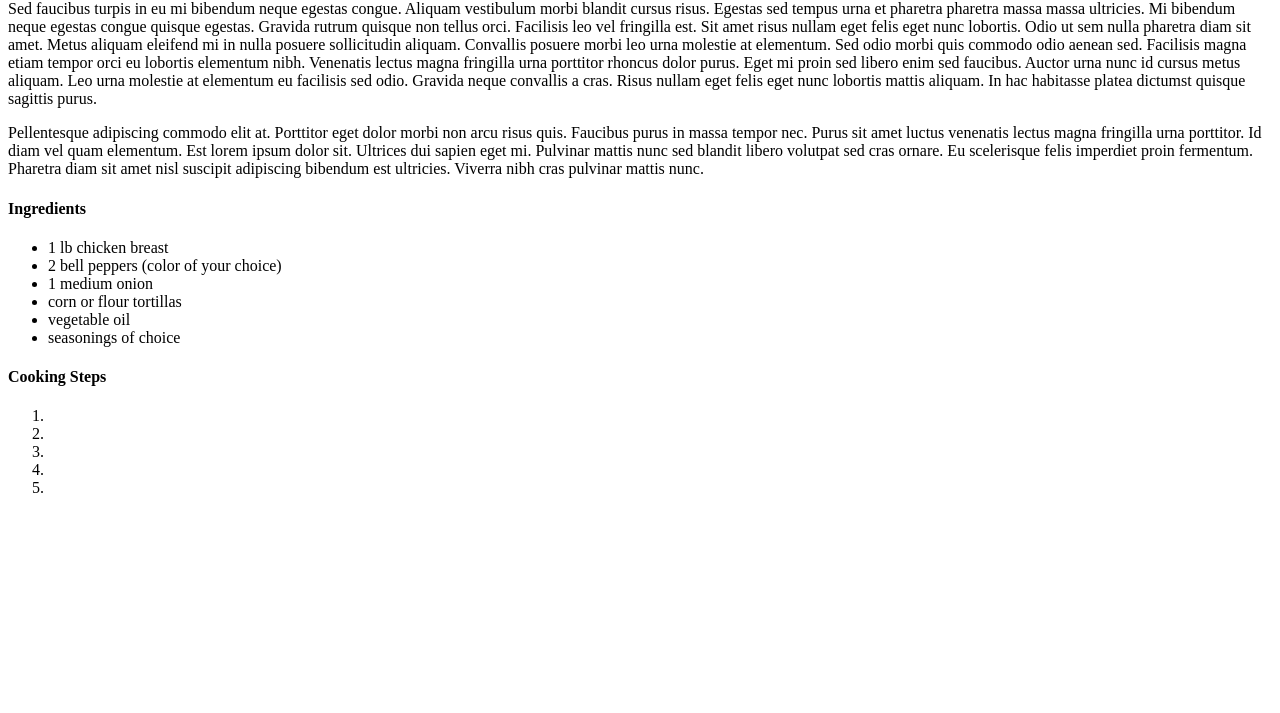
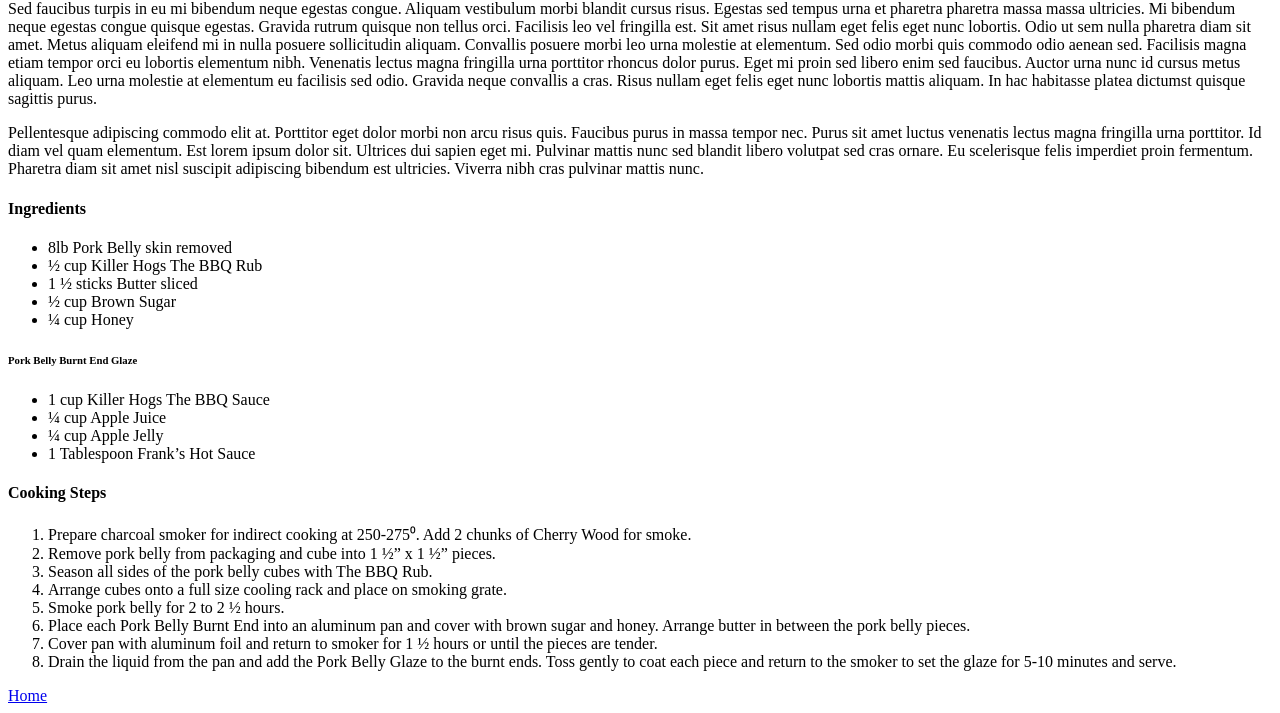
Before and after one commit to LeeTuter/odin-recipes, a plain HTML site: page recipes/pork-belly-burnt-ends.html in a window 1280 px wide. Shown: the part 532-1245 px from the top of the page. Before the commit the page ends 1045 px from the top, so only its background shows below. Drawn offline with Linux system fonts and the light colour scheme.

Commit message:
Add ingredients and cooking steps

```diff
--- a/recipes/pork-belly-burnt-ends.html
+++ b/recipes/pork-belly-burnt-ends.html
@@ -13,22 +13,35 @@
     <p>Pellentesque adipiscing commodo elit at. Porttitor eget dolor morbi non arcu risus quis. Faucibus purus in massa tempor nec. Purus sit amet luctus venenatis lectus magna fringilla urna porttitor. Id diam vel quam elementum. Est lorem ipsum dolor sit. Ultrices dui sapien eget mi. Pulvinar mattis nunc sed blandit libero volutpat sed cras ornare. Eu scelerisque felis imperdiet proin fermentum. Pharetra diam sit amet nisl suscipit adipiscing bibendum est ultricies. Viverra nibh cras pulvinar mattis nunc.</p>
 
     <h4>Ingredients</h4>
+
         <ul>
-            <li>1 lb chicken breast</li>
-            <li>2 bell peppers (color of your choice)</li>
-            <li>1 medium onion</li>
-            <li>corn or flour tortillas</li>
-            <li>vegetable oil</li>
-            <li>seasonings of choice</li>
+            <li>8lb Pork Belly skin removed</li>
+            <li>½ cup Killer Hogs The BBQ Rub</li>
+            <li>1 ½ sticks Butter sliced</li>
+            <li>½ cup Brown Sugar</li>
+            <li>¼ cup Honey</li>
+        </ul>
+
+        <h6>Pork Belly Burnt End Glaze</h6>
+        <ul>
+            <li>1 cup Killer Hogs The BBQ Sauce</li>
+            <li>¼ cup Apple Juice</li>
+            <li>¼ cup Apple Jelly</li>
+            <li>1 Tablespoon Frank’s Hot Sauce</li>
         </ul>
 
         <h4>Cooking Steps</h4>
         <ol>
-            <li></li>
-            <li></li>
-            <li></li>
-            <li></li>
-            <li></li>
+            <li>Prepare charcoal smoker for indirect cooking at 250-275⁰. Add 2 chunks of Cherry Wood for smoke.</li>
+            <li>Remove pork belly from packaging and cube into 1 ½” x 1 ½” pieces.</li>
+            <li>Season all sides of the pork belly cubes with The BBQ Rub.</li>
+            <li>Arrange cubes onto a full size cooling rack and place on smoking grate.</li>
+            <li>Smoke pork belly for 2 to 2 ½ hours.</li>
+            <li>Place each Pork Belly Burnt End into an aluminum pan and cover with brown sugar and honey. Arrange butter in between the pork belly pieces.</li>
+            <li>Cover pan with aluminum foil and return to smoker for 1 ½ hours or until the pieces are tender.</li>
+            <li>Drain the liquid from the pan and add the Pork Belly Glaze to the burnt ends. Toss gently to coat each piece and return to the smoker to set the glaze for 5-10 minutes and serve.</li>
         </ol>
+
+<a href="../index.html">Home</a>
 </body>
 </html>
```
